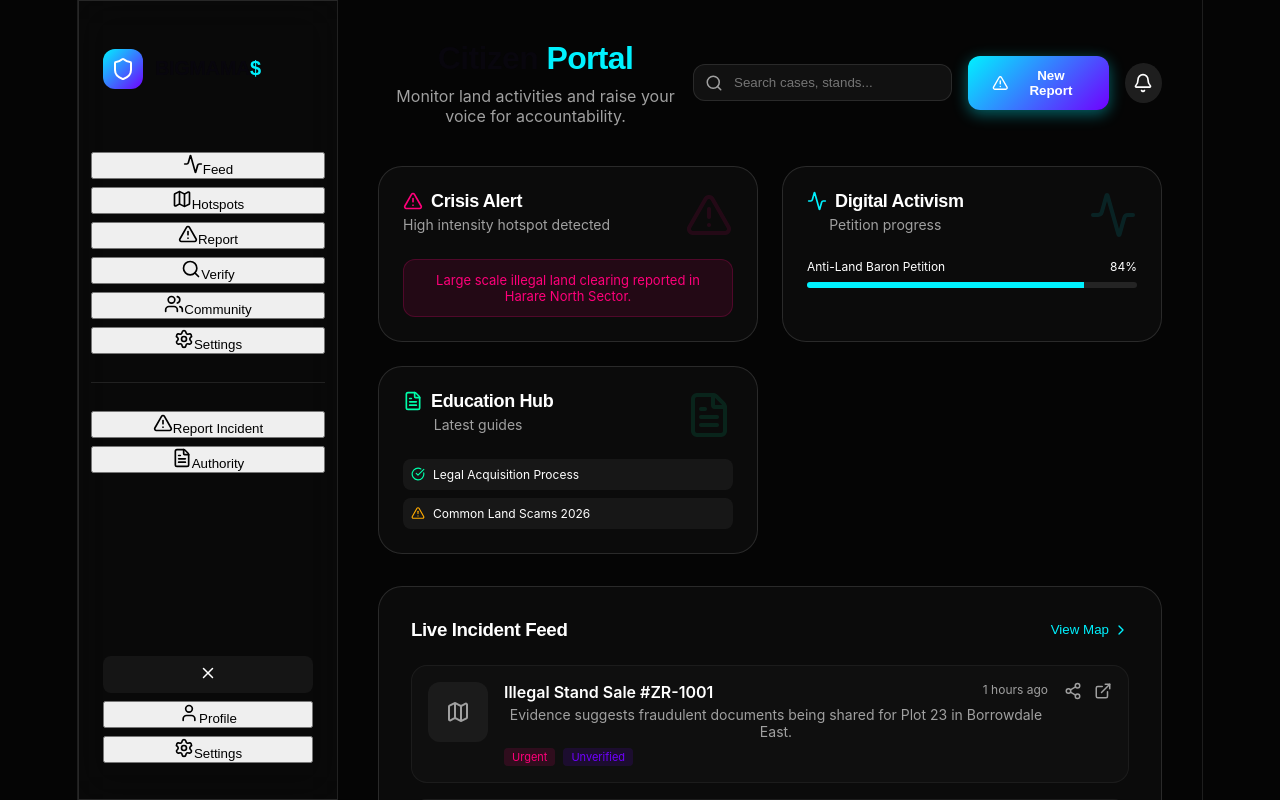
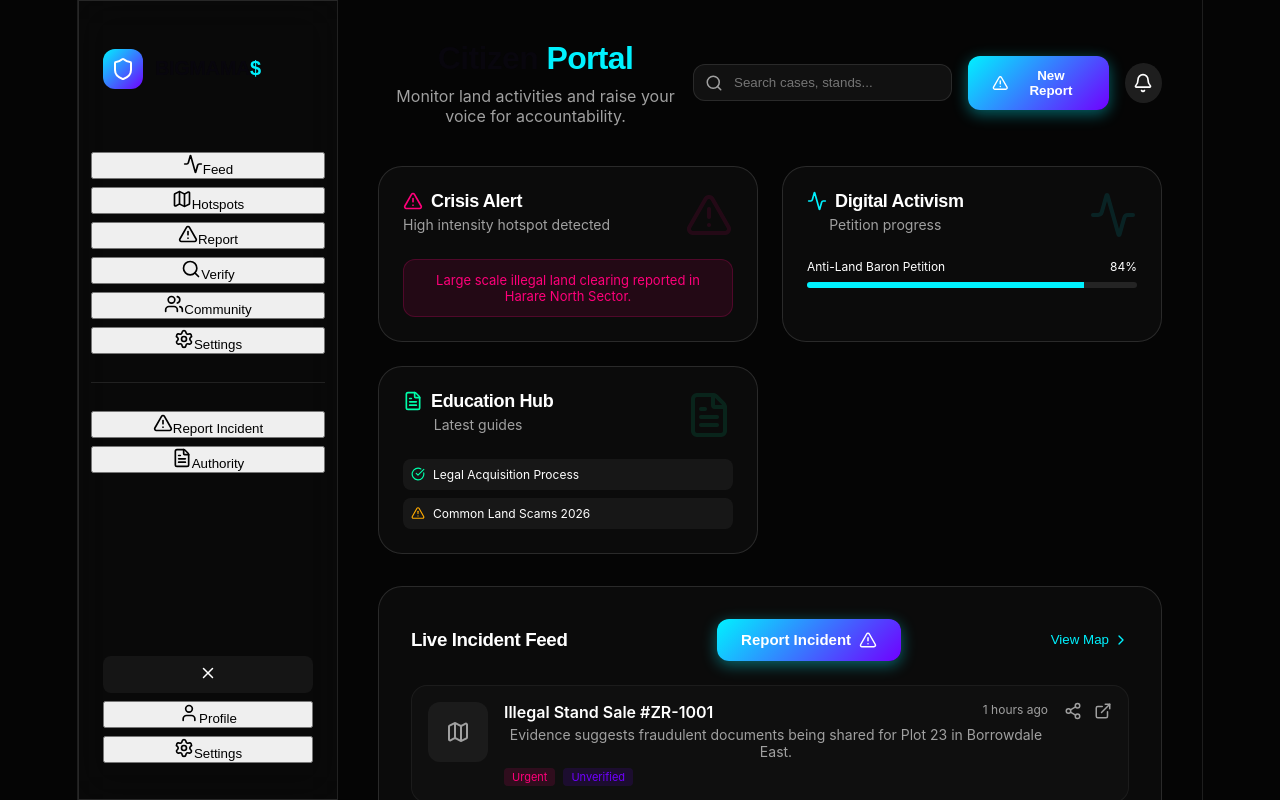
Before and after one commit to tatenda-source/BIGMAMA-, a React (Vite) app: page / in a window 1280 px wide. Shown: the top 800 px of the page. Built offline with nearby package versions, Linux system fonts and the light colour scheme.

Commit message:
refactor(app): use ActionButton for primary reporting action

```diff
--- a/src/App.jsx
+++ b/src/App.jsx
@@ -12,6 +12,7 @@ import {
 } from 'lucide-react';
 import Sidebar from './components/Sidebar';
 import Header from './components/Header';
+import ActionButton from './components/ActionButton';
 import Card from './components/Card';
 import FeedItem from './components/FeedItem';
 import HotspotMap from './components/HotspotMap';
@@ -91,6 +92,13 @@ const App = () => {
                 <div className="glass-card" style={{ padding: '32px' }}>
                    <div style={{ display: 'flex', justifyContent: 'space-between', alignItems: 'center', marginBottom: '24px' }}>
                       <h3 className="font-display">Live Incident Feed</h3>
+                      <ActionButton
+                        style={{ padding: '12px 24px', fontSize: '15px' }}
+                        onClick={() => setShowReportModal(true)}
+                        icon={AlertTriangle}
+                      >
+                        Report Incident
+                      </ActionButton>
                       <button
                         onClick={() => setActiveTab('map')}
                         style={{ background: 'transparent', border: 'none', color: '#00f2ff', cursor: 'pointer', display: 'flex', alignItems: 'center', gap: '4px' }}
```
